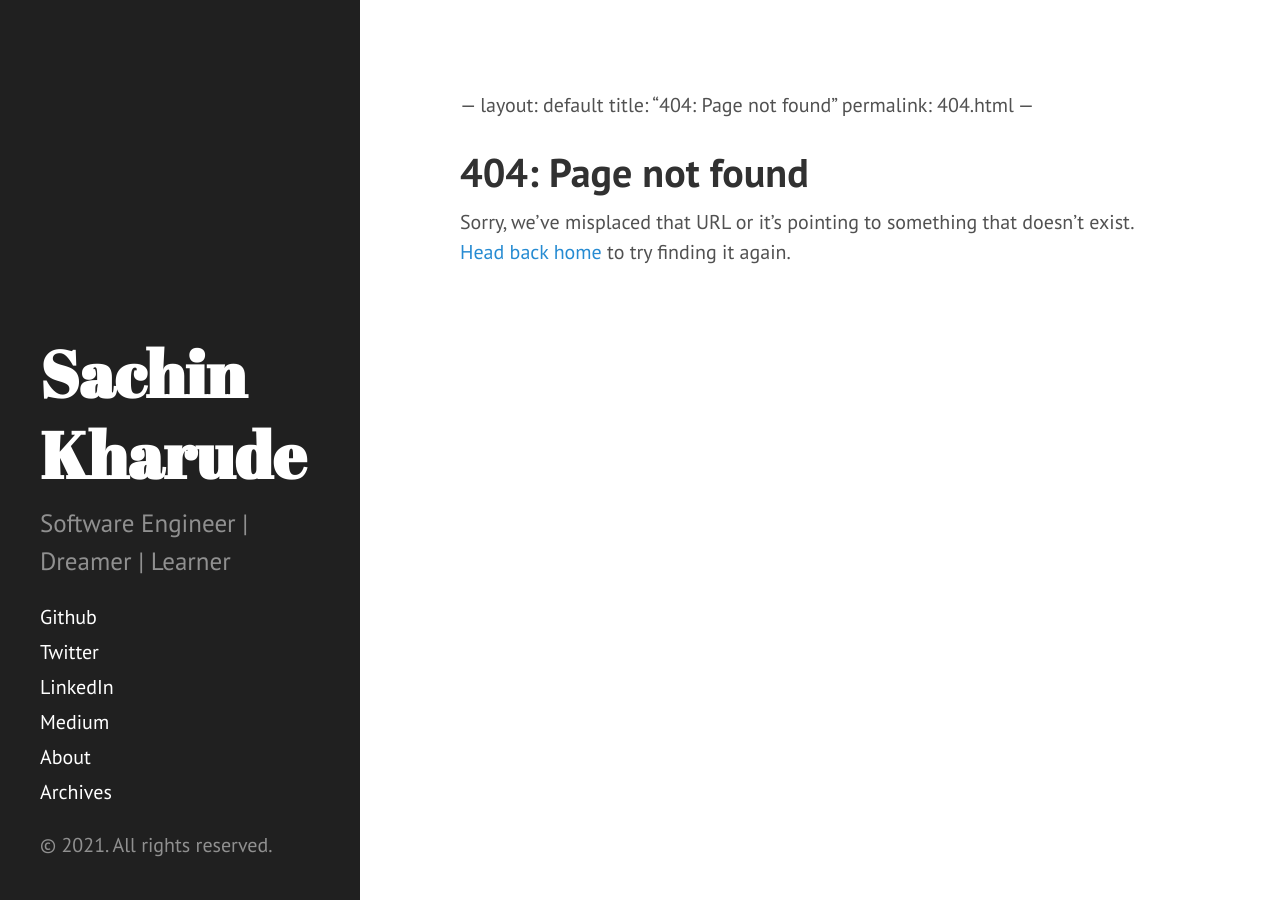
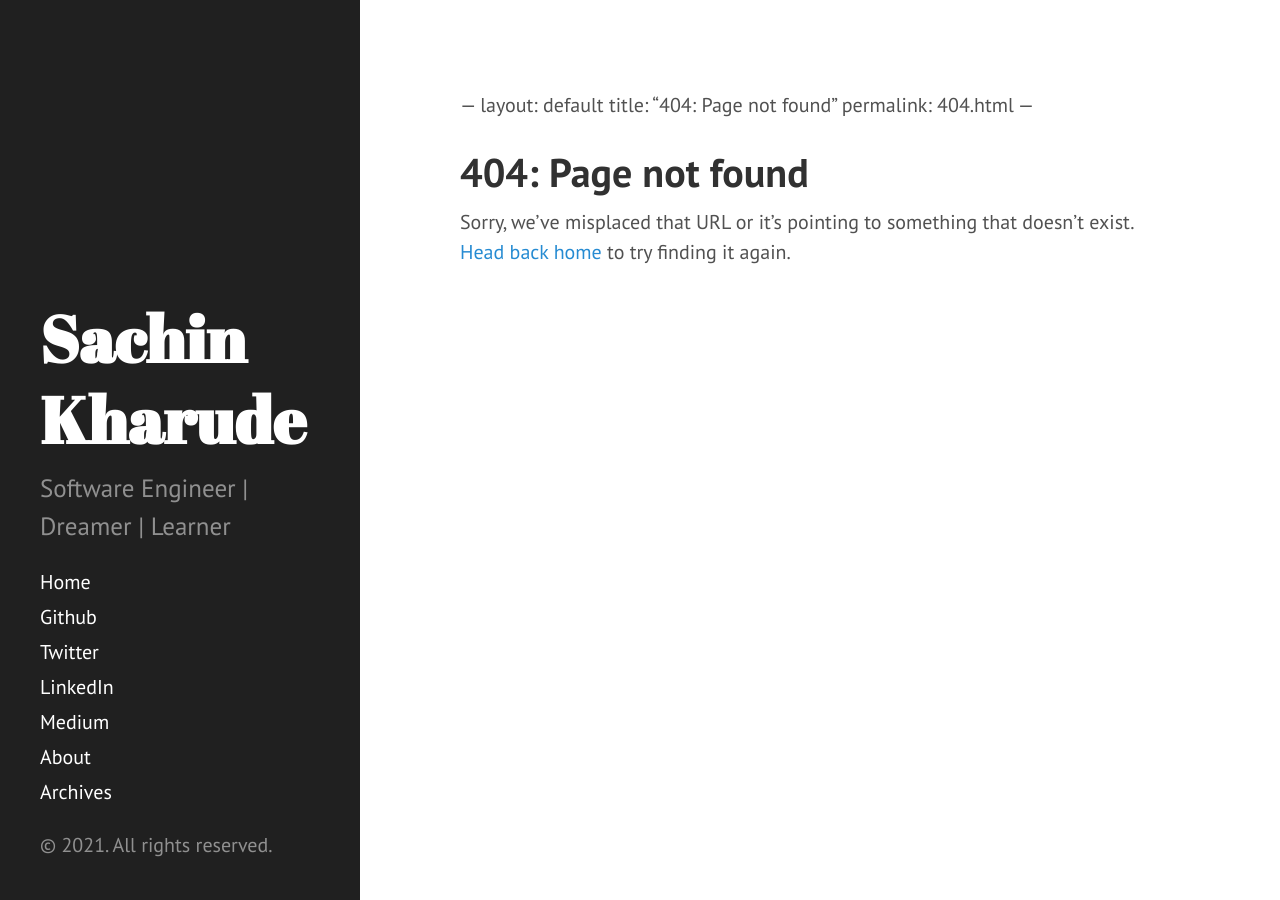
Before and after one commit to sackh/sackh.github.io, a Jekyll site: the page built from 404.md, in a window 1280 px wide. Built offline with Jekyll 4.4.1, drawn with Linux system fonts in a browser that asks for light colours; our own code applies the rules of GitHub Pages for plain Markdown files; Markdown is read by kramdown in place of the engine named in the settings.

Commit message:
reverted
Signed-off-by: Kharude, Sachin <sachin.kharude@here.com>

```diff
--- a/_includes/sidebar.html
+++ b/_includes/sidebar.html
@@ -10,7 +10,7 @@
     </div>
 
     <nav class="sidebar-nav">
-      <!--<a class="sidebar-nav-item{% if page.title == "Home" %} active{% endif %}" href="{{ site.url }}">Home</a>-->
+      <a class="sidebar-nav-item{% if page.title == "Home" %} active{% endif %}" href="{{ site.url }}">Home</a>
       <a class="sidebar-nav-item" href="https://github.com/sackh">Github</a>
       <a class="sidebar-nav-item" href="https://twitter.com/sachkh">Twitter</a>
       <a class="sidebar-nav-item" href="https://www.linkedin.com/in/sachinkharude/">LinkedIn</a>
```
